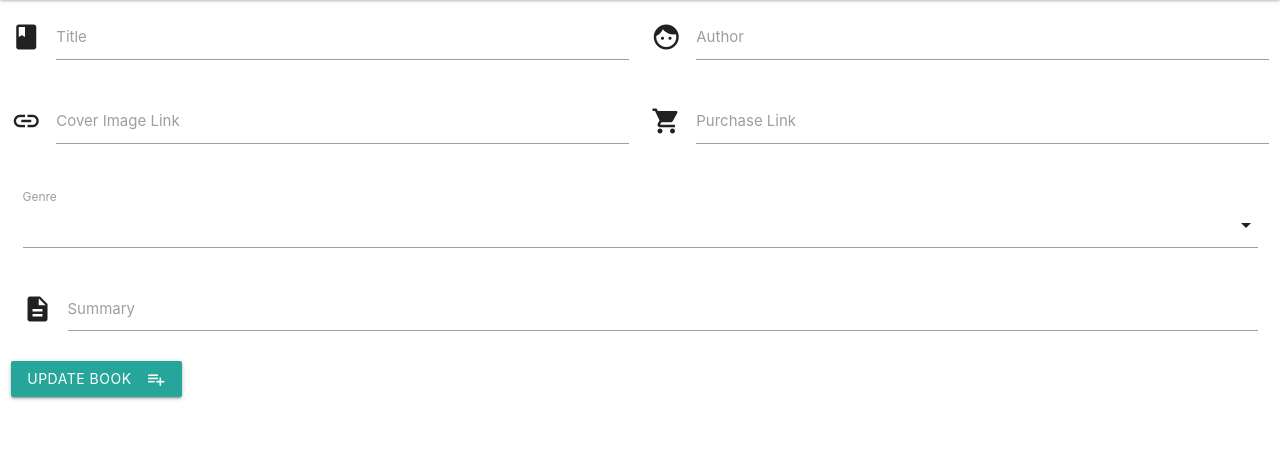
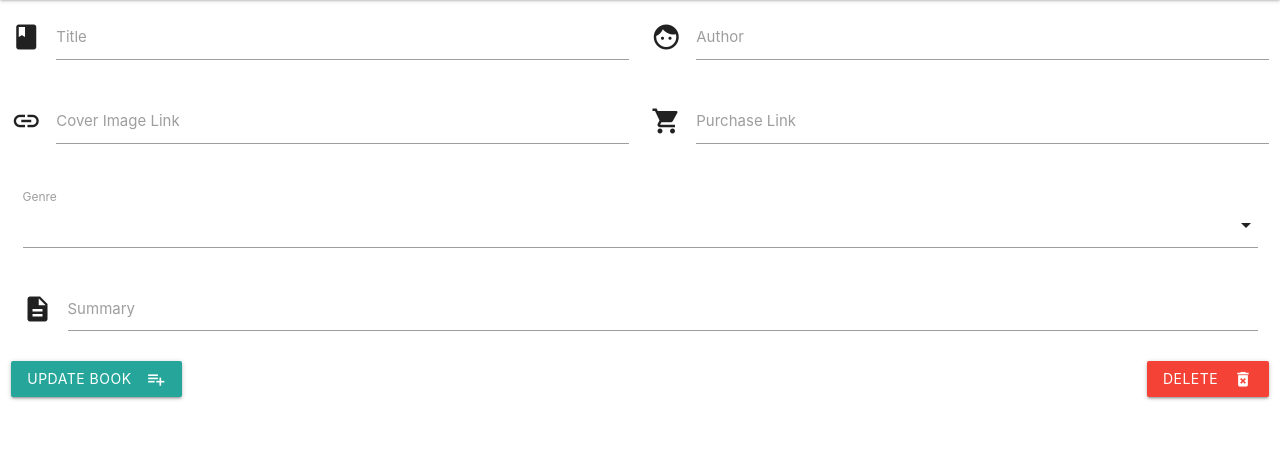
Before and after one commit to KelvinHere/book-review-app, a Flask app: template templates/editbook.html in a window 1280 px wide. Shown: the part 65-525 px from the top of the page. Run offline with Flask 2, Linux system fonts and the light colour scheme; the template is opened without the code that fills it, so the values that code supplies are empty; some libraries are stand-ins or nearby versions.

Commit message:
FEAT: Delete book

```diff
--- a/app.py
+++ b/app.py
@@ -59,6 +59,11 @@ def update_book(book_id):
                                  }})
     return redirect(url_for('view_books'))
 
+
+@app.route('/delete_book/<book_id>')
+def delete_book(book_id):
+    mongo.db.books.remove({'_id': ObjectId(book_id)})
+    return redirect(url_for('view_books'))
 
 # -------------------------------------------------- Review realted views
 @app.route('/view_reviews/<book_id>')
--- /dev/null
+++ b/bugs.txt
@@ -0,0 +1 @@
+Genres are not completely alphabetical
--- a/templates/editbook.html
+++ b/templates/editbook.html
@@ -47,7 +47,8 @@
         <button class="btn waves-effect waves-light" type="submit" >
             Update Book
             <i class="material-icons right">playlist_add</i>
-      </button>
+        </button>
+        <a href="{{url_for('delete_book', book_id=book._id)}}" class="waves-effect waves-light right btn red"><i class="material-icons right">delete_forever</i>Delete</a>
     </form>
   </div>
 {% endblock %}
```
